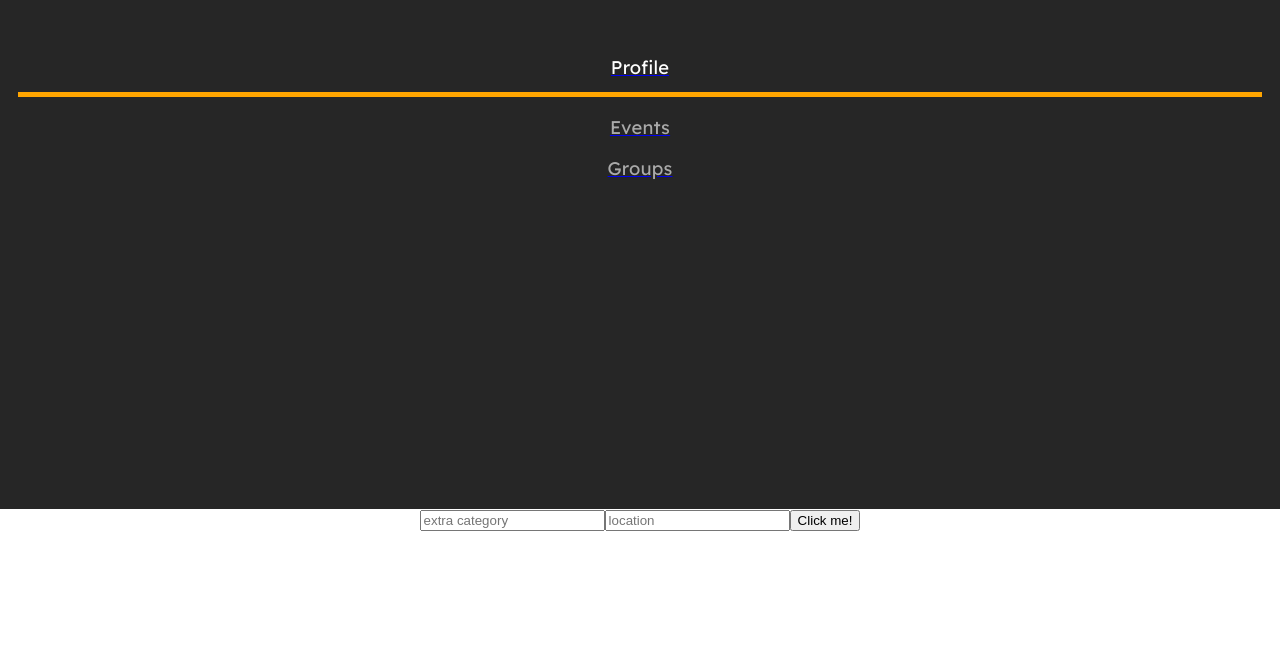
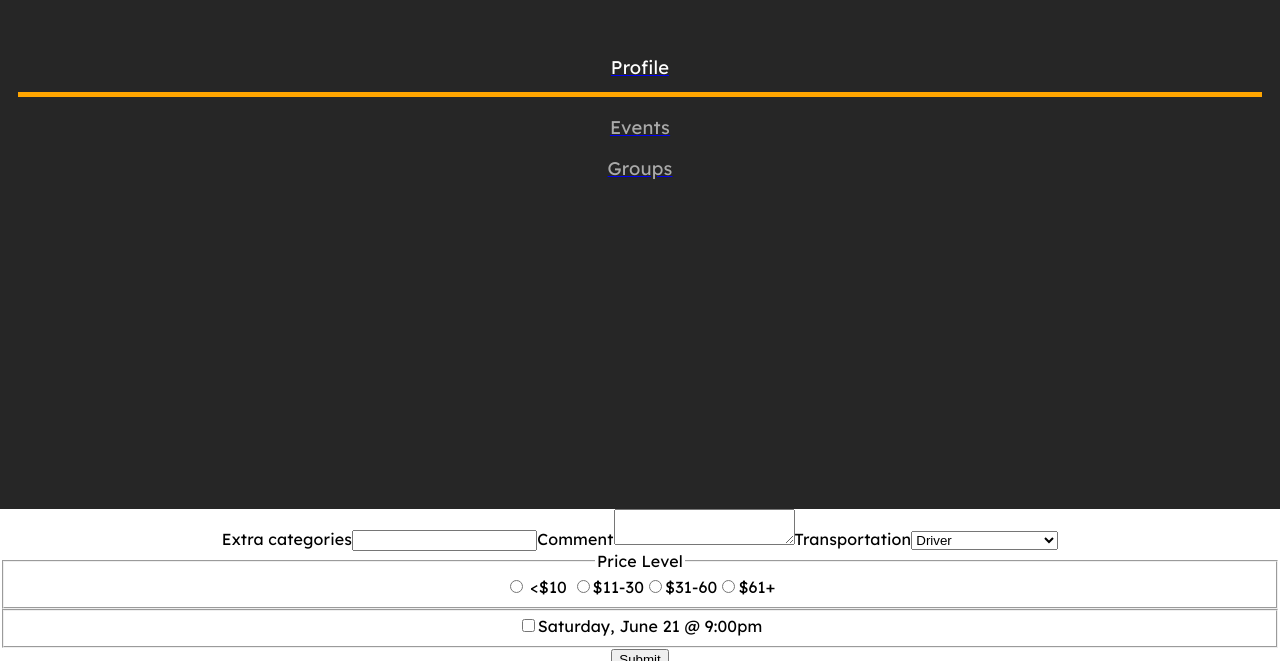
Before and after one commit to adellevo-capstone/MetaUCapstone, a React (Create React App) app in the folder frontend/: page /events in a window 1280 px wide. Shown: the part 291-952 px from the top of the page. Before the commit the page ends 822 px from the top, so only its background shows below. Built offline with nearby package versions, Linux system fonts and the light colour scheme.

Commit message:
updated event with fake data

```diff
--- a/frontend/src/components/Events/EventForm.js
+++ b/frontend/src/components/Events/EventForm.js
@@ -1,6 +1,7 @@
 import React, { useState } from "react";
 import users from "../users.js";
 import axios from "axios";
+import eventDetails from "../events.js";
 
 export default function EventForm() {
   const [error, setError] = useState("");
@@ -18,8 +19,6 @@ export default function EventForm() {
   const handleOnClick = async (event) => {
     event.preventDefault();
     try {
-      // aggregate group members' preferences
-      // ideas: use likes/dislikes/frequency as weights
       let savedCategories = "";
       users.forEach((user) => {
         savedCategories += user.preferences.likes.join(",") + ", ";
@@ -29,7 +28,7 @@ export default function EventForm() {
           `${"https://cors-anywhere.herokuapp.com/"}https://api.yelp.com/v3/businesses/search?location=${location}`,
           {
             headers: {
-            Authorization: `Bearer ${process.env.REACT_APP_API_KEY}`,
+              Authorization: `Bearer ${process.env.REACT_APP_API_KEY}`,
             },
             params: {
               categories: savedCategories + categories,
@@ -47,19 +46,138 @@ export default function EventForm() {
     }
   };
 
+  const handleOnClick2 = async (event) => {
+    event.preventDefault();
+    try {
+      // aggregate group members' preferences
+      // ideas: use likes/dislikes/frequency as weights
+      let savedCategories = "";
+      users.forEach((user) => {
+        savedCategories += user.preferences.likes.join(",") + ", ";
+      });
+      await axios
+        .get(
+          `${"https://cors-anywhere.herokuapp.com/"}https://api.yelp.com/v3/businesses/search?location=${location}`,
+          {
+            headers: {
+              Authorization: `Bearer ${process.env.REACT_APP_API_KEY}`,
+            },
+            params: {
+              categories: savedCategories + categories,
+            },
+          }
+        )
+        .then((res) => {
+          console.log(res);
+        })
+        .catch((err) => {
+          console.log(err);
+        });
+    } catch (err) {
+      setError(err);
+    }
+  };
+
+  const handleOnSubmit = (event) => {
+    // get form data
+    event.preventDefault();
+    const elements = event.currentTarget.elements;
+
+    const data = {
+      extraCategories: elements["extra-categories"].value,
+      comment: elements.comment.value,
+      transportation: elements.transportation.value,
+      priceLevel: elements.priceLevel.value,
+      //   distance: elements.distance.value,
+      timeSlot: elements.timeSlot.checked,
+    };
+
+    alert(`Here's your data: ${JSON.stringify(data, undefined, 2)}`);
+
+    // update event details;
+    console.log(eventDetails);
+    const invitee = eventDetails.invitees[0];
+    invitee.hasResponded = true;
+    invitee.isAttending = true;
+    invitee.extendedPreferences = data.extraCategories.split(",");
+    invitee.availability.push(data.timeSlot);
+    console.log(eventDetails);
+  };
+
   return (
-    <div>
-      <form>
-        <input
-          placeholder="extra category"
-          onChange={(event) => setCategories(event.target.value)}
-        />
-        <input
-          placeholder="location"
-          onChange={(event) => setLocation(event.target.value)}
-        />
-        <button onClick={handleOnClick}>Click me!</button>
-      </form>
-    </div>
+    <form onSubmit={handleOnSubmit}>
+      <label htmlFor="extra-categories">Extra categories</label>
+      <input id="extra-categories" type="text" />
+
+      <label htmlFor="comment">Comment</label>
+      <textarea id="comment" />
+
+      <label htmlFor="transportation">Transportation</label>
+      <select id="transportation" selected>
+        <option value="" disabled>
+          Select carpool needs
+        </option>
+        <option value="driver">Driver</option>
+        <option value="rider">Rider</option>
+        <option value="none">N/A</option>
+      </select>
+
+      <fieldset>
+        <legend>Price Level</legend>
+
+        <input id="$" name="priceLevel" type="radio" value="$" />
+        <label htmlFor="$"> {"<$10"} </label>
+
+        <input id="$$" name="priceLevel" type="radio" value="$$" />
+        <label htmlFor="$$">$11-30</label>
+
+        <input id="$$$" name="priceLevel" type="radio" value="$$$" />
+        <label htmlFor="$$$">$31-60</label>
+
+        <input id="$$$$" name="priceLevel" type="radio" value="$$$$" />
+        <label htmlFor="$$$$">$61+</label>
+      </fieldset>
+
+      {/* <fieldset>
+        <legend>Distance</legend>
+
+        <input id="trash" name="distance" type="radio" value="trash" />
+        <label htmlFor="trash">$</label>
+
+        <input id="okay" name="distance" type="radio" value="okay" />
+        <label htmlFor="okay">$$</label>
+
+        <input id="amazing" name="distance" type="radio" value="amazing" />
+        <label htmlFor="amazing">$$$</label>
+
+        <input id="amazing" name="distance" type="radio" value="amazing" />
+        <label htmlFor="amazing">$$$$</label>
+      </fieldset> */}
+      <fieldset>
+        <input name="timeSlot" type="checkbox" />
+        <label htmlFor="timeSlot">Saturday, June 21 @ 9:00pm</label>
+        <br />
+        {/* <input name="timeSlot" type="checkbox" />
+        <label htmlFor="timeSlot">Saturday, June 21 @ 10:00pm</label>
+        <br />
+        <input name="timeSlot" type="checkbox" />
+        <label htmlFor="timeSlot">Sunday, June 22 @ 11:00am</label> */}
+      </fieldset>
+
+      <button type="submit">Submit</button>
+    </form>
+    // <div>
+    //   <form>
+    //     <input
+    //       placeholder="extra category"
+    //       onChange={(event) => setCategories(event.target.value)}
+    //     />
+    //     <input
+    //       placeholder="location"
+    //       onChange={(event) => setLocation(event.target.value)}
+    //     />
+    //     <button onClick={handleOnClick}>Click me!</button>
+    //   </form>
+    // </div>
   );
 }
--- a/frontend/src/components/events.js
+++ b/frontend/src/components/events.js
@@ -1,20 +1,55 @@
-const users = [
-  {
-    name: "Person 1",
-    preferences: {
-      likes: ["ravioli, beef"],
-      dislikes: ["pie, candy"],
-      restrictions: ["meat"],
+let eventDetails = {
+  eventFinalized: false,
+  carpoolEnabled: true,
+  totalResponded: 0,
+  timeSlots: ["01/12/22", "05/01/22", "06/12/22"],
+  invitees: [
+    {
+      userId: 1,
+      hasResponded: false,
+      isAttending: false,
+      carpoolStatus: "none",
+      availability: [],
+      filters: {
+        // distanceLevel: 1,
+        priceLevel: 2,
+        extendedPreferences: {
+          likes: [],
+          dislikes: [],
+        },
+      },
     },
-  },
-  {
-    name: "Person 2",
-    preferences: {
-      likes: ["Thai, Greek"],
-      dislikes: ["pie, candy"],
-      restrictions: ["meat"],
+    {
+      userId: 2,
+      hasResponded: false,
+      isAttending: false,
+      carpoolStatus: "none",
+      availability: ["01/12/22", "05/01/22", "06/12/22"],
+      filters: {
+        // distanceLevel: 1,
+        priceLevel: 2,
+        extendedPreferences: {
+          likes: [],
+          dislikes: [],
+        },
+      },
     },
-  },
-];
+    {
+      userId: 3,
+      hasResponded: false,
+      isAttending: false,
+      carpoolStatus: "driver",
+      availability: ["01/12/22", "05/01/22", "06/12/22"],
+      filters: {
+        // distanceLevel: 1,
+        priceLevel: 2,
+        extendedPreferences: {
+          likes: [],
+          dislikes: [],
+        },
+      },
+    },
+  ],
+};
 
-export default users;
+export default eventDetails;
--- a/frontend/src/components/users.js
+++ b/frontend/src/components/users.js
@@ -1,6 +1,7 @@
 const users = [
   {
     name: "Person 1",
+    userId: 1,
     preferences: {
       likes: ["ravioli, beef"],
       dislikes: ["pie, candy"],
@@ -9,10 +10,20 @@ const users = [
   },
   {
     name: "Person 2",
+    userId: 2,
     preferences: {
       likes: ["Thai, Greek"],
       dislikes: ["pie, candy"],
-      restrictions: ["meat"],
+      restrictions: ["lemons"],
+    },
+  },
+  {
+    name: "Person 3",
+    userId: 3,
+    preferences: {
+      likes: ["Italian, Mediterranian"],
+      dislikes: ["pie, sushi"],
+      restrictions: ["honey"],
     },
   },
 ];
```
Also changed, not shown: 1 other file (tests, documents, lock files or other folders).
